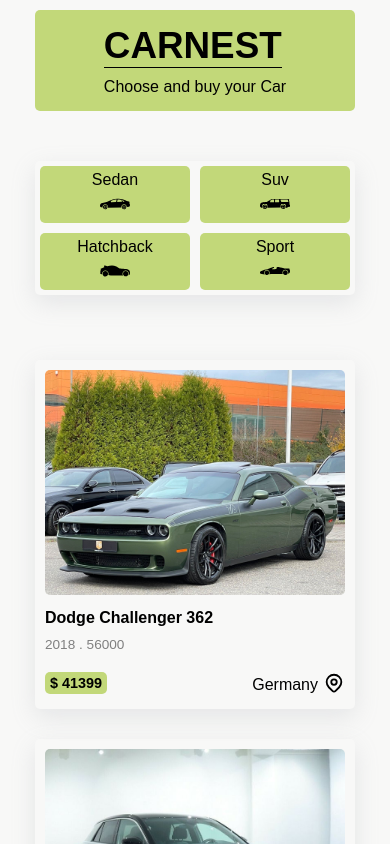
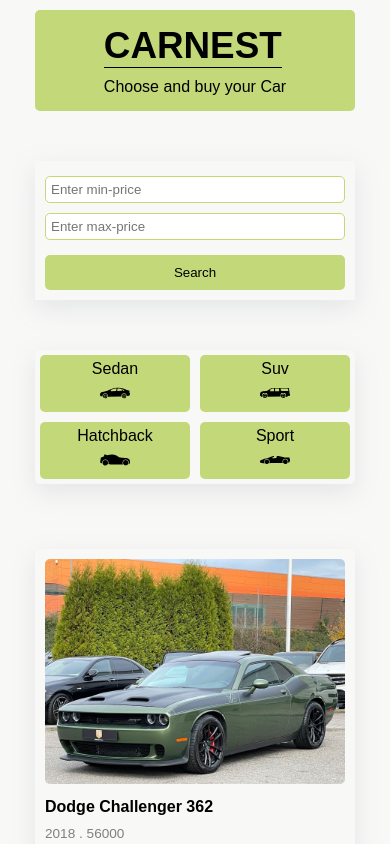
Before and after one commit to Soudabeh-Noorollahi/Car-Nest-Project, a Next.js app: page /cars in a window 390 px wide. Shown: the top 844 px of the page. Built offline with nearby package versions, Linux system fonts and the light colour scheme.

Commit message:
Add filtered cars page with dynamic filters

```diff
--- /dev/null
+++ b/components/module/SearchBar.js
@@ -0,0 +1,38 @@
+import { useState } from "react";
+import { useRouter } from "next/router";
+import styles from "./SearchBar.module.css";
+
+function SearchBar() {
+  const router = useRouter();
+
+  const [min, setMin] = useState("");
+  const [max, setMax] = useState("");
+
+  const searchHandler = () => {
+    if (min && max) {
+      router.push(`/filter/${min}/${max}`);
+    } else {
+      alert("Please Enter minimum and maximum price!");
+    }
+  };
+
+  return (
+    <div className={styles.container}>
+      <div>
+        <input
+          placeholder="Enter min-price"
+          value={min}
+          onChange={(e) => setMin(e.target.value)}
+        />
+        <input
+          placeholder="Enter max-price"
+          value={max}
+          onChange={(e) => setMax(e.target.value)}
+        />
+      </div>
+      <button onClick={searchHandler}>Search</button>
+    </div>
+  );
+}
+
+export default SearchBar;
--- /dev/null
+++ b/components/module/SearchBar.module.css
@@ -0,0 +1,45 @@
+.container {
+  box-shadow: rgba(149, 157, 165, 0.2) 0px 8px 24px;
+  width: 440px;
+  margin: 50px auto;
+  padding: 5px;
+  display: flex;
+  justify-content: space-between;
+}
+
+.container div {
+  display: flex;
+  flex-direction: column;
+  width: 100%;
+}
+.container input {
+  border: 1px solid #c2d879;
+  border-radius: 5px;
+  padding: 5px;
+  margin: 5px 0;
+}
+
+.container button {
+  margin: 5px 0;
+  background-color: #c2d879;
+  border: none;
+  padding: 10px;
+  border-radius: 5px;
+  cursor: pointer;
+  margin-left: 10px;
+}
+
+@media (max-width: 600px) {
+  .container {
+    width: 320px;
+    flex-wrap: wrap;
+    justify-content: center;
+  }
+  .container button {
+    width: 100%;
+    margin: 5px;
+  }
+  .container div {
+    margin: 5px;
+  }
+}
--- a/components/templates/CarsList.module.css
+++ b/components/templates/CarsList.module.css
@@ -8,7 +8,7 @@
   align-items: center;
   font-size: 1.5rem;
   width: fit-content;
-  background-color: #c2c2c2;
+  background-color: #c2d879;
   padding: 10px 15px;
   border-radius: 5px;
   margin: 50px 0;
--- a/pages/cars/index.js
+++ b/pages/cars/index.js
@@ -1,10 +1,12 @@
 import Categories from "../../components/module/Categories";
+import SearchBar from "../../components/module/SearchBar";
 import CarsPage from "../../components/templates/CarsPage";
 import carsData from "../../data/carsData";
 
 function Details() {
   return (
     <div>
+      <SearchBar />
       <Categories />
       <CarsPage data={carsData} />
     </div>
```
Also changed, not shown: pages/filter/[...slug].js (added, +19 -0 lines).
